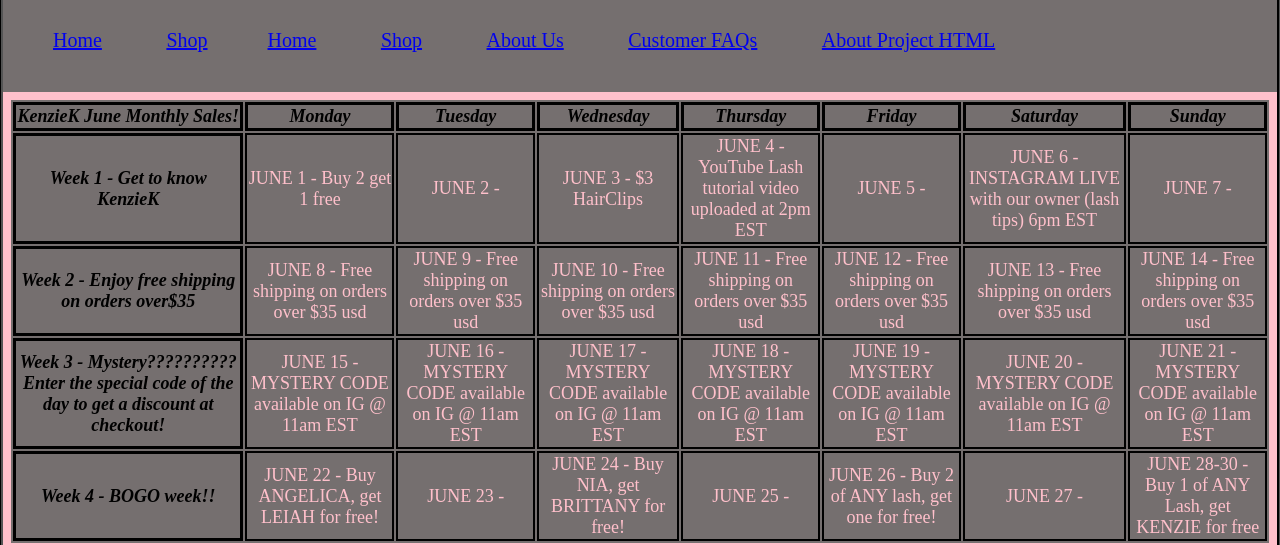
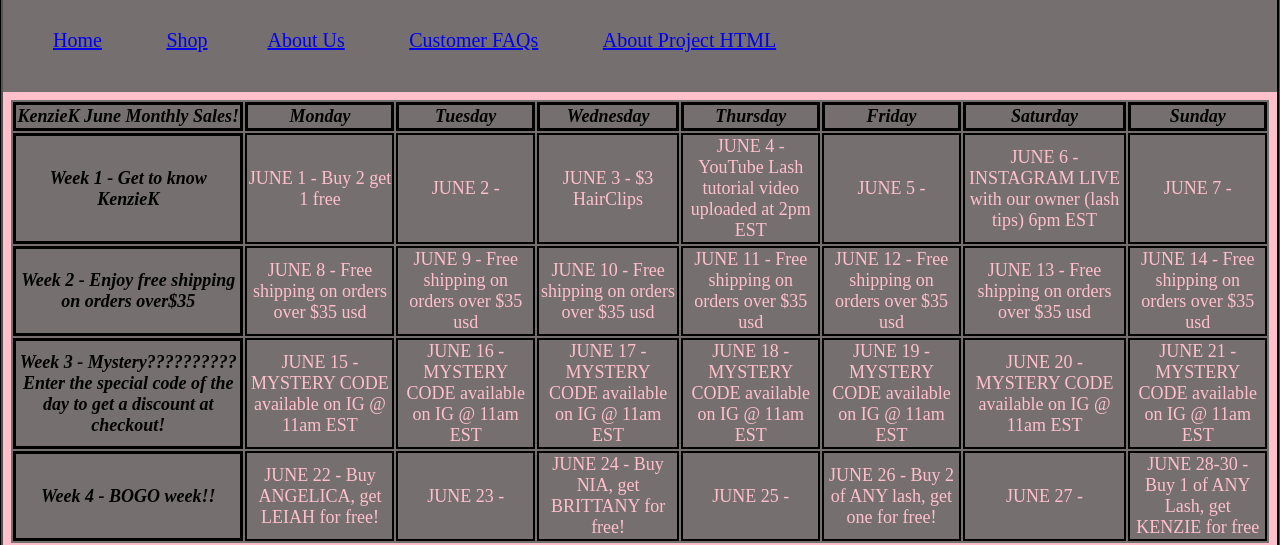
Before and after one commit to Muckle18/PROJECT, a plain HTML site: page V3/index.html in a window 1280 px wide. Shown: the part 169-714 px from the top of the page. Drawn offline with Linux system fonts and the light colour scheme.

Commit message:
Update index.html

```diff
--- a/V3/index.html
+++ b/V3/index.html
@@ -37,11 +37,10 @@
                 <li><a href="QueenBee.png">QueenBeeLash</a></li>
                 <li><a href="Samantha.png">SamanthaLash</a></li>
             </ul>
-            <li><a href="index.html">Home</a></li>
-            <li><a href="shop.html">Shop</a></li>
             <li><a href="aboutus.html">About Us</a></li>
             <li><a href="faqs.html">Customer FAQs</a></li>
             <li><a href="about.html">About Project HTML</a></li>
+
 
         </ul>
         </nav>
```
